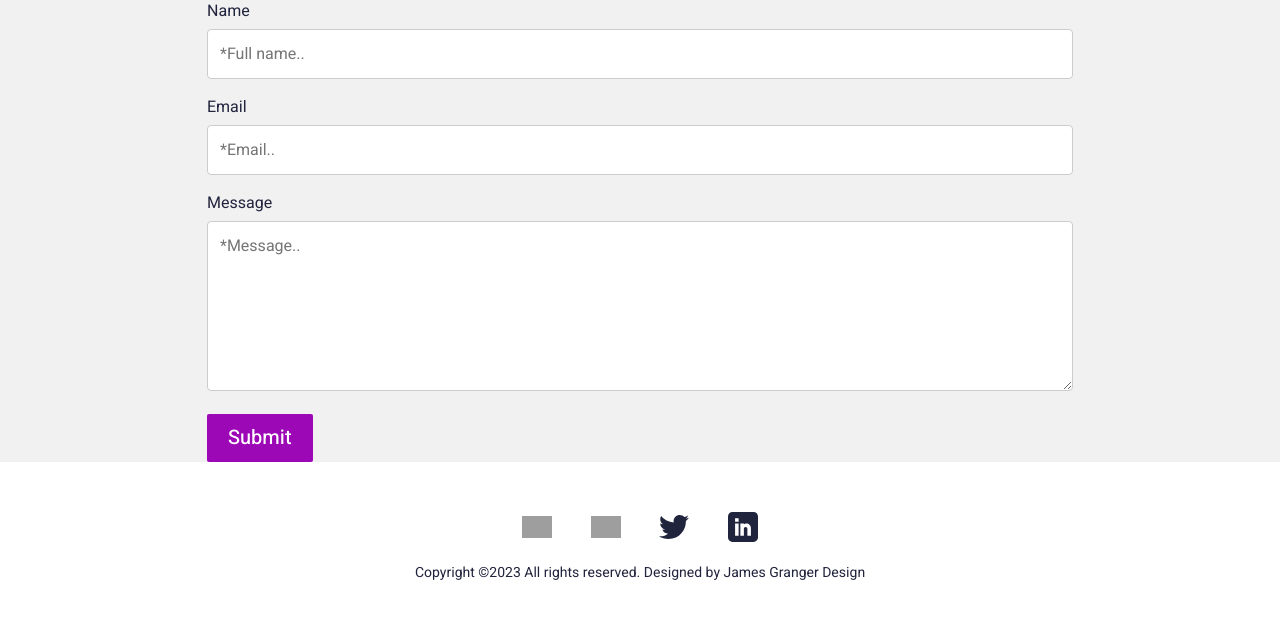
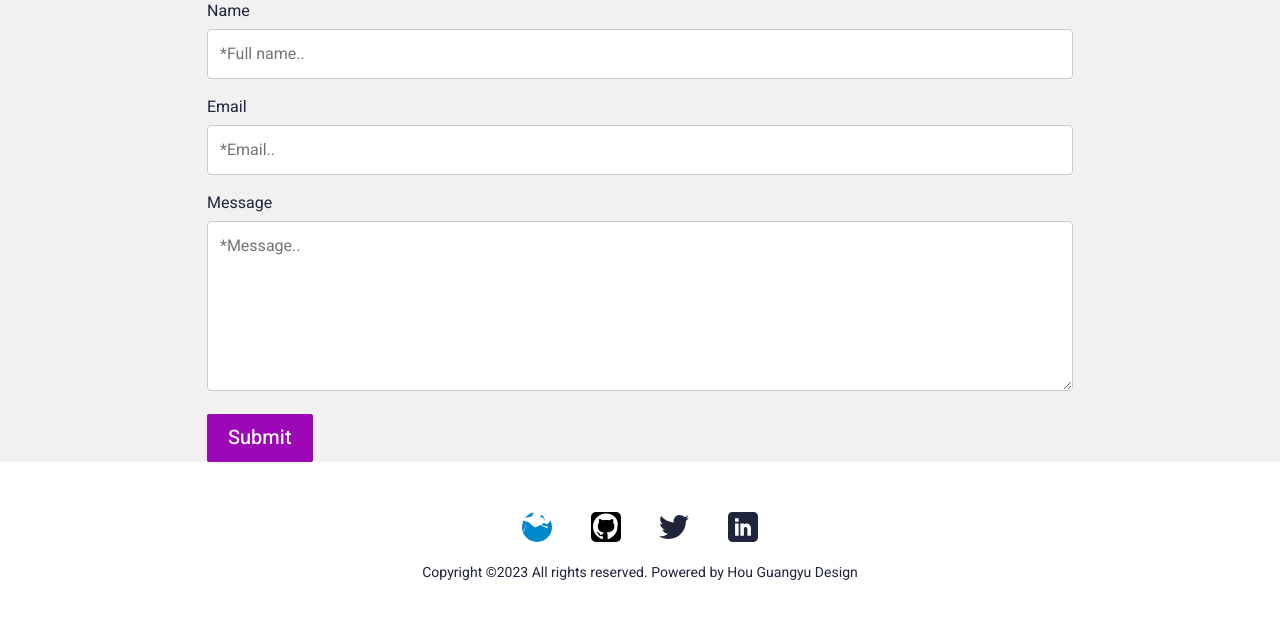
Before and after one commit to hougarry/resume-demo, a Django app: page /contact/ in a window 1280 px wide. Shown: the part 412-1045 px from the top of the page. Run offline with Django 4.2, Linux system fonts and the light colour scheme; data comes from the database, SQL or seed files in the repository; some libraries are stand-ins or nearby versions; grey boxes are pictures that could not be loaded.

Commit message:
Update footer.html

```diff
--- a/main/templates/main/partials/footer.html
+++ b/main/templates/main/partials/footer.html
@@ -6,13 +6,13 @@ Start Footer
     <div class="footerCol">
     <div class="container">
         <ul class="socialCol">
-        <li><a href="javascript:void(0)"><img src="{% static 'images/fb.svg' %}" alt="..."></a></li>
-        <li><a href="javascript:void(0)"><img src="{% static 'images/insta.svg' %}" alt="..."></a></li>
+        <li><a href="https://t.me/Gary_Hou"><img src="{% static 'images/telegram.svg' %}" alt="..."></a></li>
+        <li><a href="https://github.com/hougarry"><img src="{% static 'images/github.svg' %}" alt="..."></a></li>
         <li><a href="javascript:void(0)"><img src="{% static 'images/twitter.svg' %}" alt="..."></a></li>
         <li><a href="javascript:void(0)"><img src="{% static 'images/linkedin.svg' %}" alt="..."></a></li>
         </ul>
         <div class="copyrightCol">
-        <p>Copyright ©{% now 'Y' %} All rights reserved. Designed by <a href="https://jamesgrangerdesign.co.uk/" target="_blank">James Granger Design</a></p>
+        <p>Copyright ©{% now 'Y' %} All rights reserved. Powered by <a href="https://github.com/hougarry" target="_blank">Hou Guangyu Design</a></p>
         </div>
     </div>
     </div>
```
